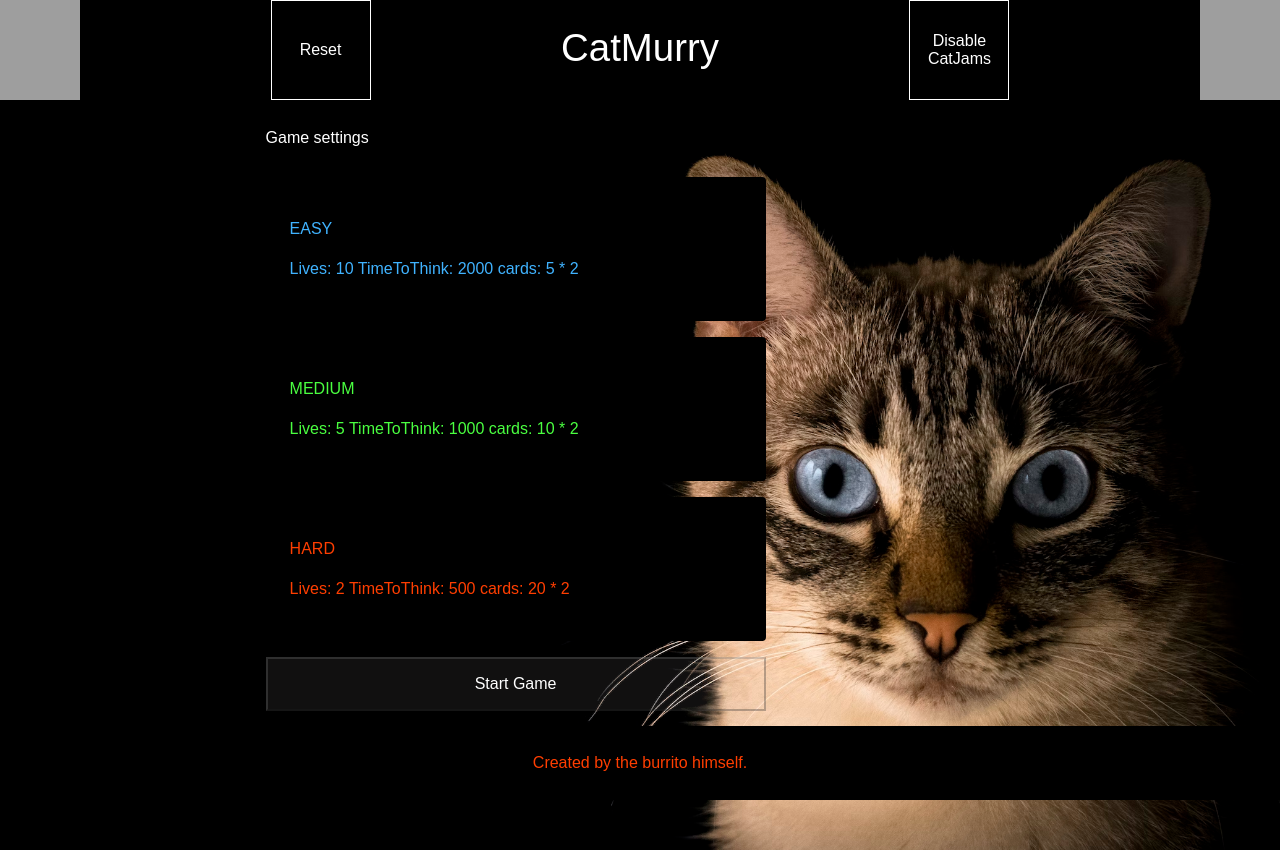
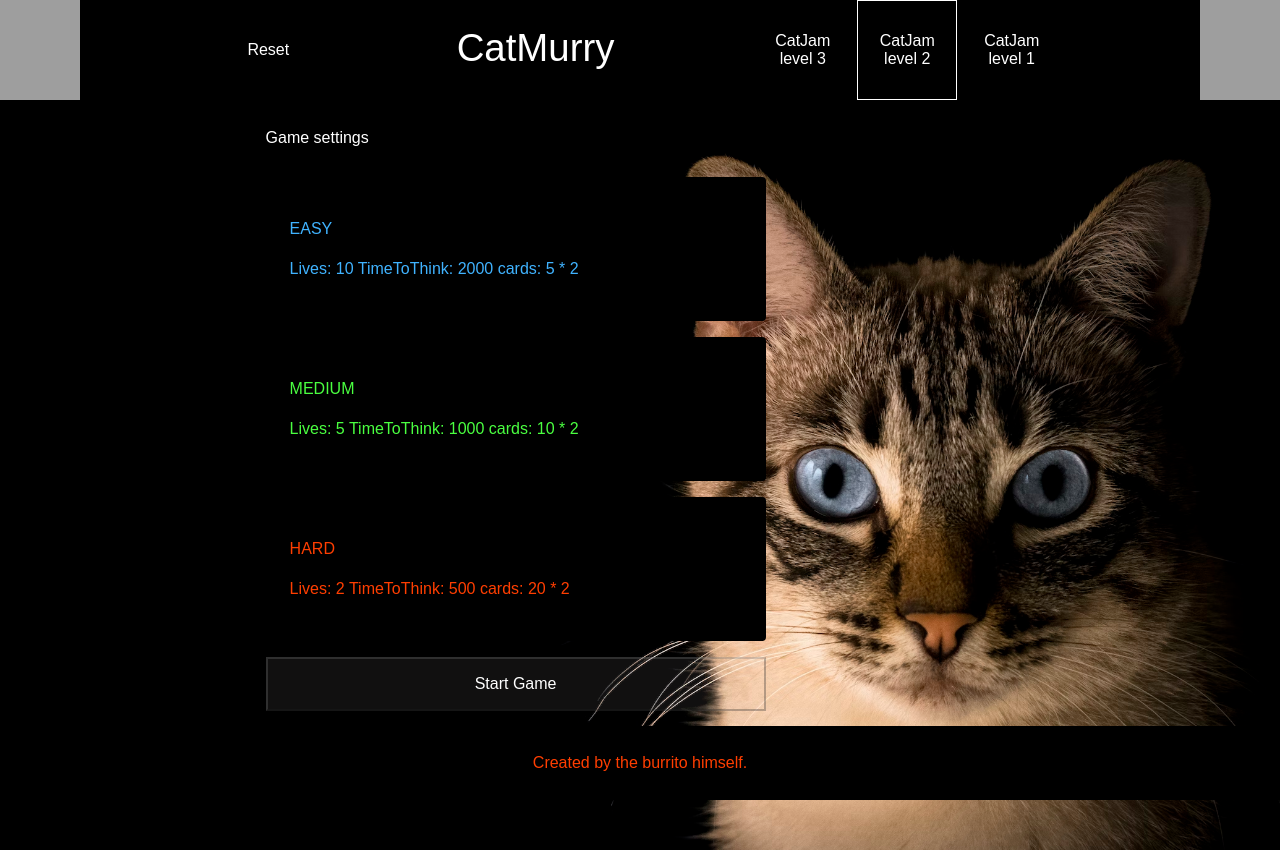
Before and after one commit to ztreg/svelteGameTracker, a SvelteKit app: page / in a window 1280 px wide. Built offline with nearby package versions, Linux system fonts and the light colour scheme; grey boxes are pictures that could not be loaded.

Commit message:
fix all except gamestatus message on reset

```diff
--- /dev/null
+++ b/src/lib/services/stateMethods.ts
@@ -0,0 +1,6 @@
+import { catsData, gameSettings } from "$lib/stores/store"
+
+export function resetData() {
+    gameSettings.set(null)
+    catsData.set([])
+}
--- a/src/lib/stores/store.ts
+++ b/src/lib/stores/store.ts
@@ -10,3 +10,4 @@ export const correctCats = writable(new Array<Cat>());
 export const points = writable(<number>(0));
 export const lifeRemaining = writable(<number>(0));
 export const gameSettings = writable(<Difficulty | null>(null))
+export const catJamLevel = writable<string>('level-2')
--- a/src/routes/+layout.svelte
+++ b/src/routes/+layout.svelte
@@ -1,12 +1,13 @@
 <script>
 	import Header from './Header.svelte';
 	import './styles.css';
+	import { catJamLevel } from "$lib/stores/store";
 </script>
 
 <div class="app">
 	<Header />
 
-	<main>
+	<main class="{$catJamLevel === 'level-3' ? 'level-3' : 'default'}">
 		<slot />
 	</main>
 
@@ -18,6 +19,10 @@
 <style>
 	.app {
 		min-height: 100vh;
+	}
+
+	.default {
+		background-image: url("../lib/images/cat-bg3.png");
 	}
 
 	footer {
@@ -40,7 +45,7 @@
 		margin: 0 auto;
 		box-sizing: border-box;
 		background-size: cover;
-		background-image: url("../lib/images/cat-bg3.png");
+
   		background-position: center;
 		background-repeat: no-repeat;
 		background-attachment: fixed;
--- a/src/routes/+page.svelte
+++ b/src/routes/+page.svelte
@@ -13,6 +13,7 @@
 	let gameStatus = ''
 	let cards: NodeListOf<Element>
 
+	// How in gods name do you do js
 	async function startGame(event: CustomEvent) {
 		const settings: Difficulty = event.detail
 		gameSettings.set(settings)
@@ -107,16 +108,16 @@
 		<GameDetails></GameDetails>
 	{/if}
 
-	{#if !gameStarted}
+	{#if $catsData.length === 0}
 		<Rules on:toggle={(rules) => startGame(rules)} ></Rules>
 	{/if}
 
-	{#if gameStatus}
+	{#if gameStatus && $catsData.length > 0}
 		<GameDone bind:gameStatus></GameDone>
 	{/if}
 
 	{#if gameStatus === ''}
-		{#if $catsData.length > 0 && gameStarted}
+		{#if $catsData.length > 0}
 		 	<div class="card-wrapper">
 				{#each $catsData as cat}
 					<Card bind:clickedCat cat="{cat}" />
--- a/src/routes/Card.svelte
+++ b/src/routes/Card.svelte
@@ -48,9 +48,7 @@
               on:click={clickCard}
             >
               <div class="card-image" style="width: {size}px; height: {size}px">
-                <figure>
                   <img style="width: {size}px; height: {size}px" use:lazyLoad={src} alt="cat" />
-                </figure>
 
               </div>
               <div style="width: {size}px; height: {size}px" class="card-image2">
@@ -88,7 +86,7 @@
 
 .correct {
   opacity: 0.6;
-  border: 5px solid green;
+  /* border: 5px solid green; */
   animation: 1s correctGuess;
   /* border-radius: 4px; */
   /* cursor: default; */
--- a/src/routes/Header.svelte
+++ b/src/routes/Header.svelte
@@ -1,17 +1,24 @@
-<script>
-	let background = 'https://i.pinimg.com/originals/0d/7a/e1/0d7ae1673553b12e35a894df801628aa.gif'
+<script lang="ts">
+	import { resetData } from "$lib/services/stateMethods";
+	import { catJamLevel, catsData, gameSettings } from "$lib/stores/store";
+
+	function setJamLevel(level: string) {
+		catJamLevel.set('level-' + level)
+	}
+
+
 </script>
 
 <header>
-	<div class="corner1">
-
+	<div class="corner1 + {$catJamLevel}"></div>
+	<button on:click={() => resetData()}>Reset</button>
+	<h1>CatMurry</h1>
+	<div>
+		<button class="{$catJamLevel === 'level-3' ? 'active' : ''}" on:click={() => setJamLevel('3')}>CatJam level 3</button>
+		<button class="{$catJamLevel === 'level-2' ? 'active' : ''}" on:click={() => setJamLevel('2')}>CatJam level 2</button>
+		<button class="{$catJamLevel === 'level-1' ? 'active' : ''}" on:click={() => setJamLevel('1')}>CatJam level 1</button>
 	</div>
-	<button>Reset</button>
-	<h1>CatMurry</h1>
-	<button>Disable CatJams</button>
-	<div class="corner2">
-
-	</div>
+	<div class="corner2 + {$catJamLevel}"></div>
 </header>
 
 <style>
@@ -22,23 +29,27 @@
 		justify-content: space-between;
 		height: 100px;
 	}
+
+	.active {
+		border: 1px solid white;
+	}
 	button {
 		width: 100px;
 		background-color: black;
 		color: white;
-		border: 1px solid white;
+		border: none;
 		cursor: pointer;
+		height: 100%;
 	}
 
 	.corner1 {
-		background-image: url('https://i.pinimg.com/originals/0d/7a/e1/0d7ae1673553b12e35a894df801628aa.gif');
     	background-size: cover;
 		/* transform: scaleX(-1); */
 		padding: 16px;
 		width: 3em;
 	}
 	.corner2 {
-		background-image: url('https://i.pinimg.com/originals/0d/7a/e1/0d7ae1673553b12e35a894df801628aa.gif');
+		/* background-image: url('https://i.pinimg.com/originals/0d/7a/e1/0d7ae1673553b12e35a894df801628aa.gif'); */
     	background-size: cover;
 		transform: scaleX(-1);
 		padding: 16px;
--- a/src/routes/styles.css
+++ b/src/routes/styles.css
@@ -90,3 +90,15 @@ button:focus:not(:focus-visible) {
 		font-size: 2.4rem;
 	}
 }
+
+.level-3 {
+	background-image: url('https://i.pinimg.com/originals/0d/7a/e1/0d7ae1673553b12e35a894df801628aa.gif');
+}
+
+.level-2 {
+	background-image: url('https://i.pinimg.com/originals/0d/7a/e1/0d7ae1673553b12e35a894df801628aa.gif');
+}
+
+.level-1 {
+	background-image: url("https://i.kym-cdn.com/entries/icons/original/000/034/915/vibingcatttt.gif");
+}
```
